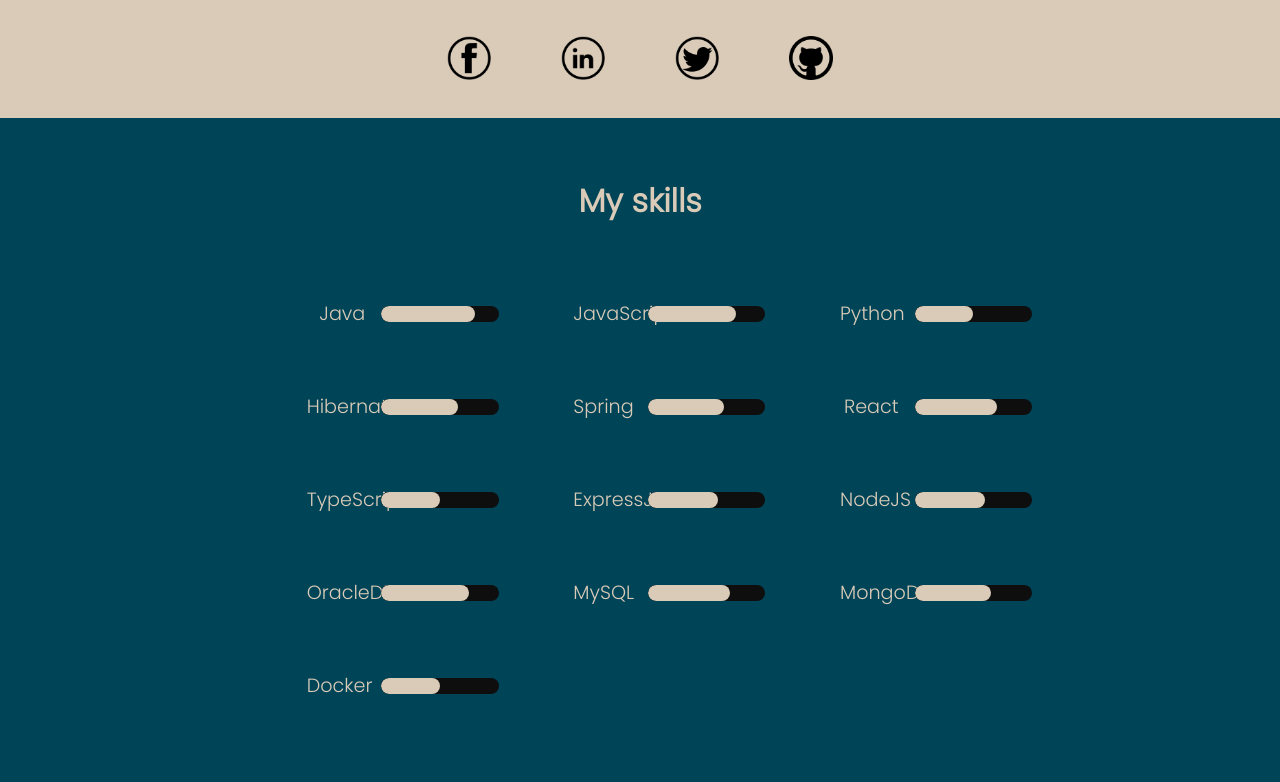
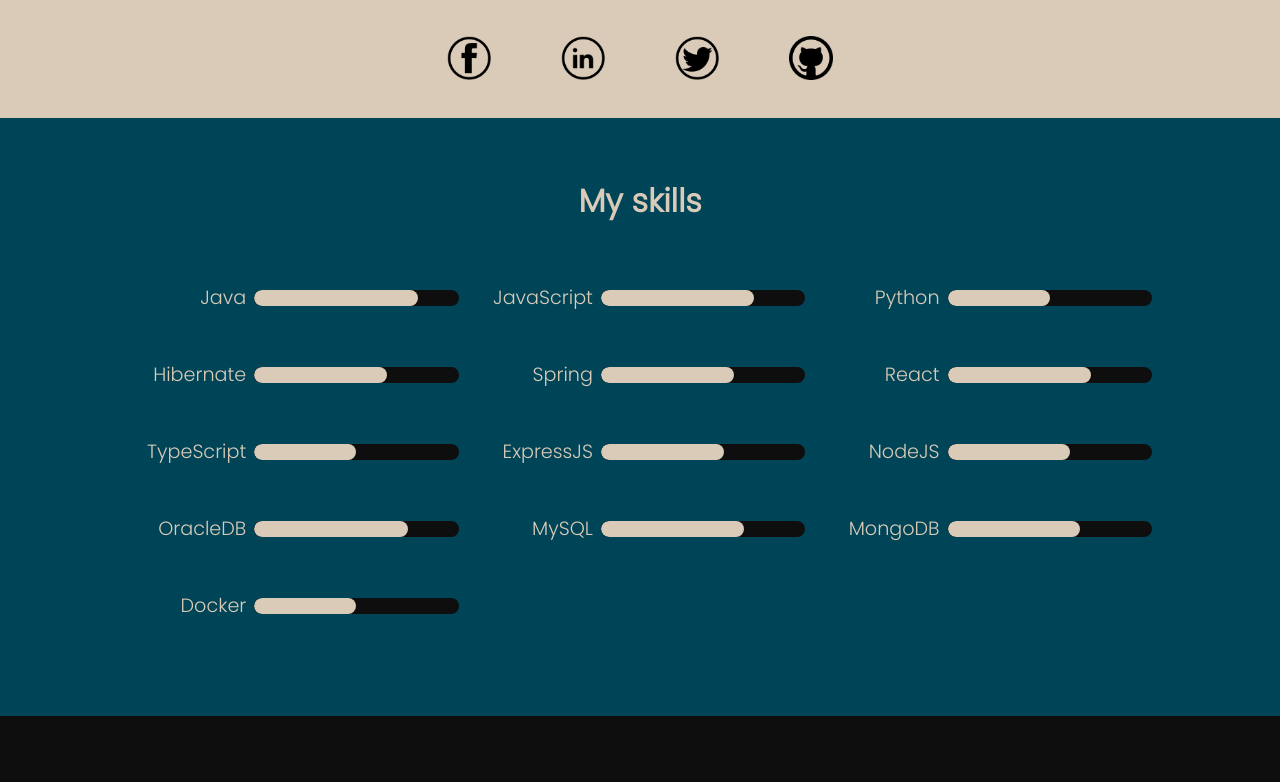
Before and after one commit to cyrilgavala/cyrilgavala-webapp, a React (Create React App) app: page / in a window 1280 px wide. Shown: the part 682-1464 px from the top of the page. Built offline with nearby package versions, Linux system fonts and the light colour scheme.

Commit message:
---Version 3.0.1--- - fixed styling of new Skills section

```diff
--- a/package.json
+++ b/package.json
@@ -1,6 +1,6 @@
 {
   "name": "cyrilgavala-webapp",
-  "version": "3.0.0",
+  "version": "3.0.1",
   "private": true,
   "dependencies": {
     "react": "^17.0.2",
--- a/src/App.css
+++ b/src/App.css
@@ -16,6 +16,7 @@ body {
     box-sizing: border-box;
     background: #004458;
     scroll-behavior: smooth;
+    min-width: 800px;
 }
 
 /* Navigation */
@@ -31,7 +32,7 @@ body {
 
 .nav-item {
     color: #0e0e0e;
-    font-size: 1.25rem;
+    font-size: clamp(.2rem, 1.25vw + .2rem, 1.25rem);
     border-radius: .5rem;
     border: #0e0e0e 1px solid;
     padding: .5em 1.25em;
@@ -107,9 +108,9 @@ body {
 #skills-container {
     display: grid;
     grid-template-columns: repeat(3, 1fr);
-    gap: 2rem;
+    gap: 1rem;
     flex-wrap: wrap;
-    width: 60%;
+    width: 80%;
     justify-self: center;
     padding-top: 2rem;
     padding-bottom: 5rem;
@@ -127,18 +128,19 @@ body {
 
 .skills-item {
     display: grid;
-    grid-template-columns: repeat(2, 50%);
+    grid-template-columns: 12ch auto;
     gap: .5rem;
+    justify-content: stretch;
     align-items: center;
 }
 
 .skill-label {
     color: var(--secondary-color);
     font-size: 1.2rem;
-    padding: 1rem .5rem;
-    width: 50%;
+    padding: 1rem 0;
     text-align: right;
-    justify-self: right;
+    justify-self: left;
+    width: 100%;
 }
 
 .skill-progress {
--- a/src/skills/SkillItem.jsx
+++ b/src/skills/SkillItem.jsx
@@ -1,7 +1,7 @@
 export default function SkillItem(props) {
 
     return <div className={"skills-item"}>
-        <label className={"skill-label"}>{props.name}</label>
+        <div className={"skill-label"}>{props.name}</div>
         <div className={"skill-progress"}>
             <div className={"skill-value"} style={{width: `${props.level}%`}}/>
         </div>
```
